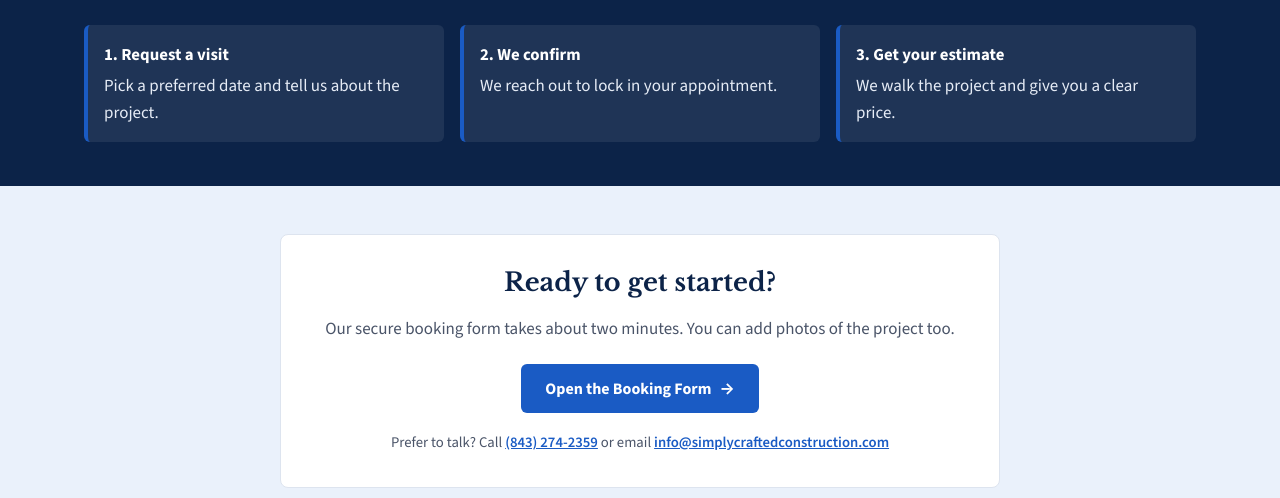
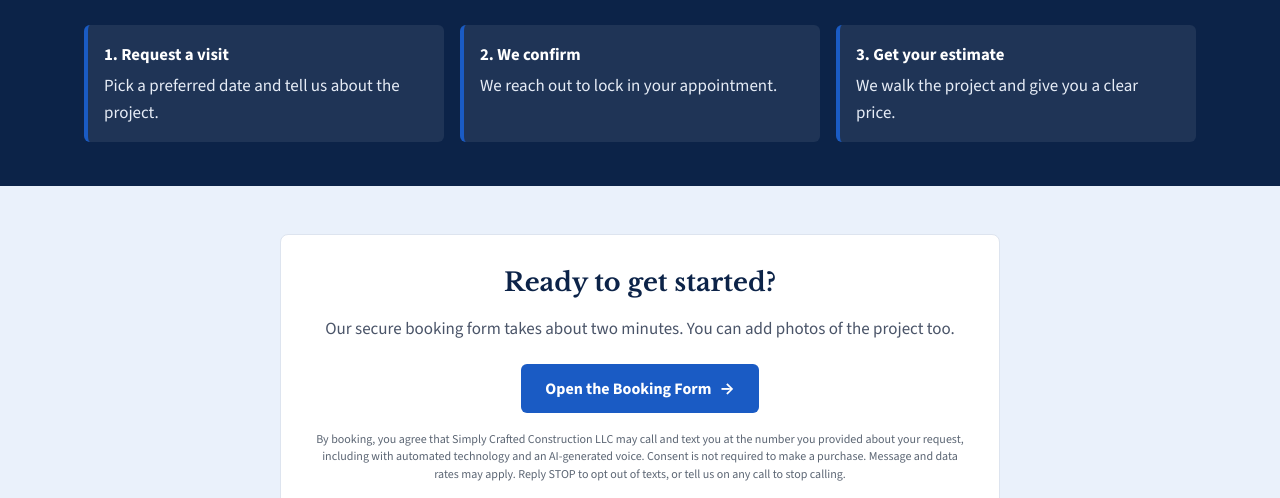
Before and after one commit to shipleygroup1-lab/simplycraftedconstruction.com, a plain HTML site: page book.html in a window 1280 px wide. Shown: the part 284-782 px from the top of the page. Drawn offline with nearby package versions, Linux system fonts and the light colour scheme.

Commit message:
Add call/text consent line to booking page

```diff
--- a/book.html
+++ b/book.html
@@ -62,7 +62,8 @@
         <h2>Ready to get started?</h2>
         <p>Our secure booking form takes about two minutes. You can add photos of the project too.</p>
         <a href="https://simplycrafted.dripjobs.com" class="btn">Open the Booking Form <span aria-hidden="true">→</span></a>
-        <p class="small">Prefer to talk? Call <a href="tel:8432742359" style="color:var(--blue);font-weight:600">(843) 274-2359</a> or email <a href="mailto:info@simplycraftedconstruction.com" style="color:var(--blue);font-weight:600">info@simplycraftedconstruction.com</a></p>
+        <p class="small consent" style="font-size:12px;line-height:1.45;color:#5b6573">By booking, you agree that Simply Crafted Construction LLC may call and text you at the number you provided about your request, including with automated technology and an AI-generated voice. Consent is not required to make a purchase. Message and data rates may apply. Reply STOP to opt out of texts, or tell us on any call to stop calling.</p>
+<p class="small">Prefer to talk? Call <a href="tel:8432742359" style="color:var(--blue);font-weight:600">(843) 274-2359</a> or email <a href="mailto:info@simplycraftedconstruction.com" style="color:var(--blue);font-weight:600">info@simplycraftedconstruction.com</a></p>
       </div>
     </div>
   </section>
```
